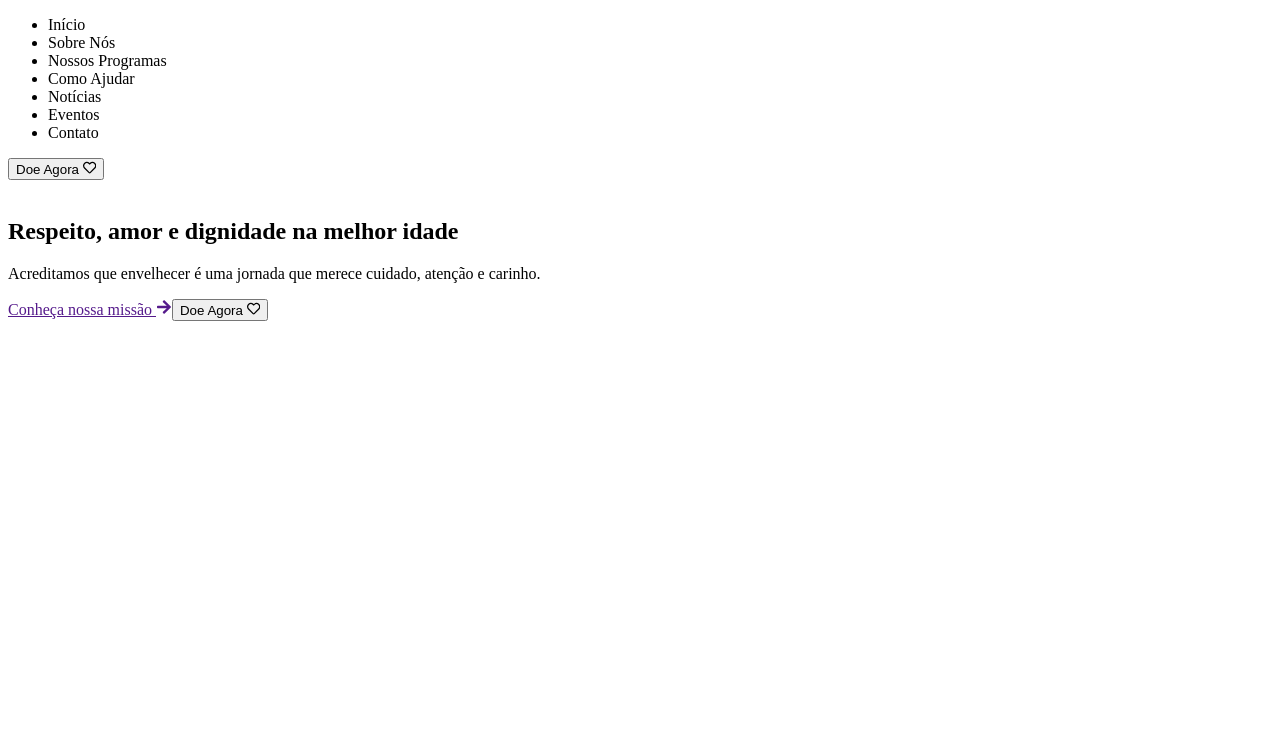
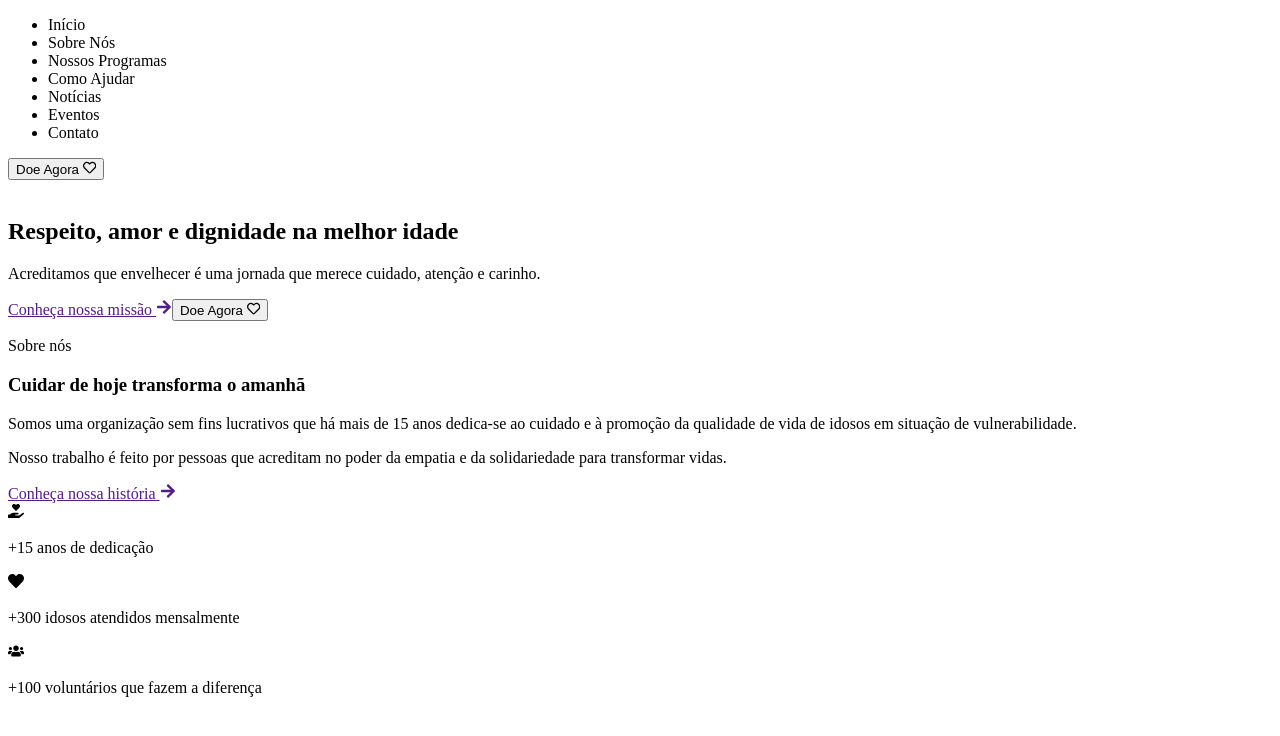
Before and after one commit to Reviero-DEV/La-os-do-Tempo, a React (Vite) app: page / in a window 1280 px wide. Shown: the top 736 px of the page. Built offline with nearby package versions, Linux system fonts and the light colour scheme.

Commit message:
feat(about): adiciona secao sobre nos

```diff
--- a/src/App.jsx
+++ b/src/App.jsx
@@ -1,5 +1,6 @@
 import Header from "./components/Header";
 import Hero from "./sections/Hero";
+import About from "./sections/about";
 
 function App() {
   return (
@@ -7,6 +8,7 @@ function App() {
       <Header />
       <main>
         <Hero />
+        <About />
       </main>
     </>
   );
--- /dev/null
+++ b/src/sections/about.jsx
@@ -0,0 +1,48 @@
+import { FaArrowRight, FaHandHoldingHeart, FaHeart, FaUsers } from "react-icons/fa";
+
+export default function About() {
+  return (
+    <section className="about-container">
+      <div className="about-text">
+        <p>Sobre nós</p>
+        <h3>
+          Cuidar de hoje transforma o <span>amanhã</span>
+        </h3>
+        <p>
+          Somos uma organização sem fins lucrativos que há mais de 15 anos
+          dedica-se ao cuidado e à promoção da qualidade de vida de idosos em
+          situação de vulnerabilidade.
+        </p>
+        <p>
+          Nosso trabalho é feito por pessoas que acreditam no poder da empatia e
+          da solidariedade para transformar vidas.
+        </p>
+        <a href="">
+          Conheça nossa história <FaArrowRight />
+        </a>
+      </div>
+      <div className="tabs">
+        <div className="tab-about">
+          <div className="icon-about">
+            <FaHandHoldingHeart />
+          </div>
+          <p>+15 anos de dedicação</p>
+        </div>
+
+        <div className="tab-about">
+          <div className="icon-about">
+            <FaHeart />
+          </div>
+          <p>+300 idosos atendidos mensalmente</p>
+        </div>
+
+        <div className="tab-about">
+          <div className="icon-about">
+            <FaUsers />
+          </div>
+          <p>+100 voluntários que fazem a diferença</p>
+        </div>
+      </div>
+    </section>
+  );
+}
```
